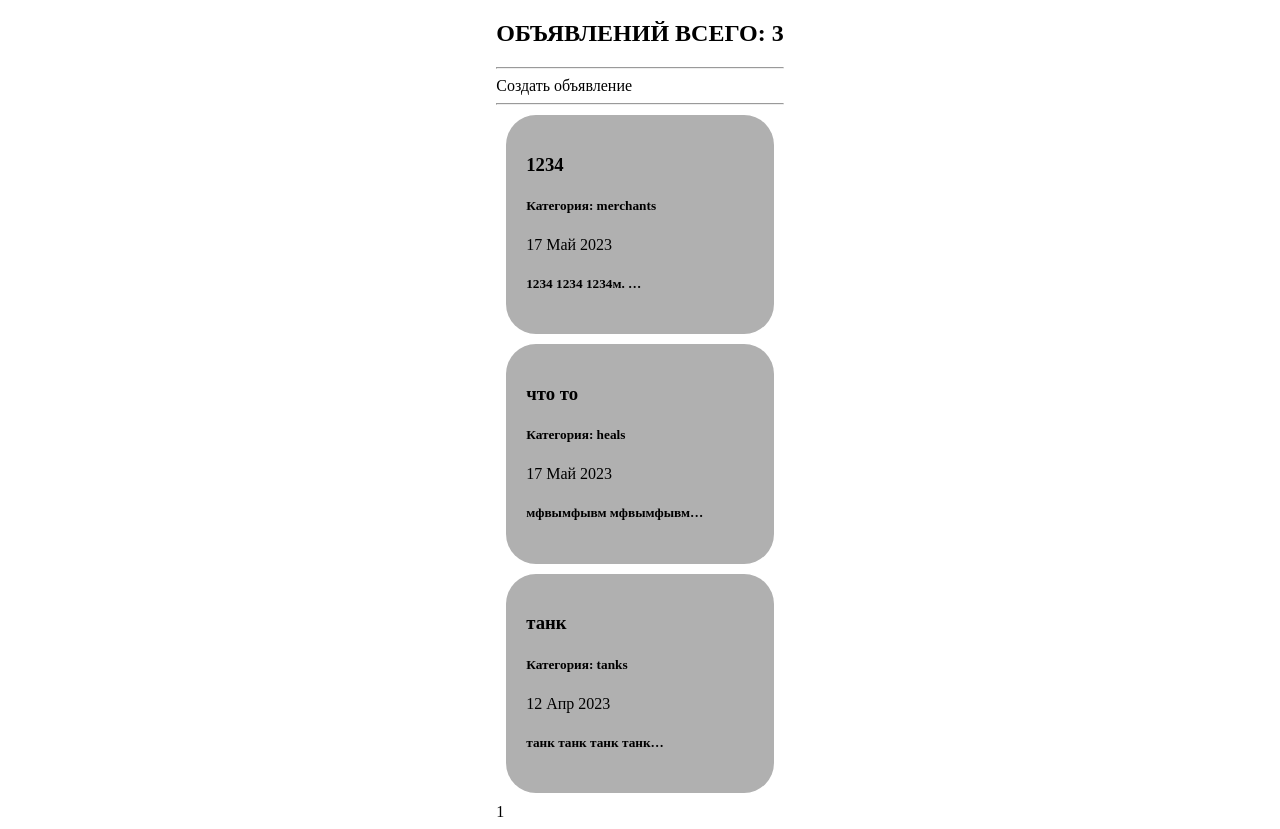
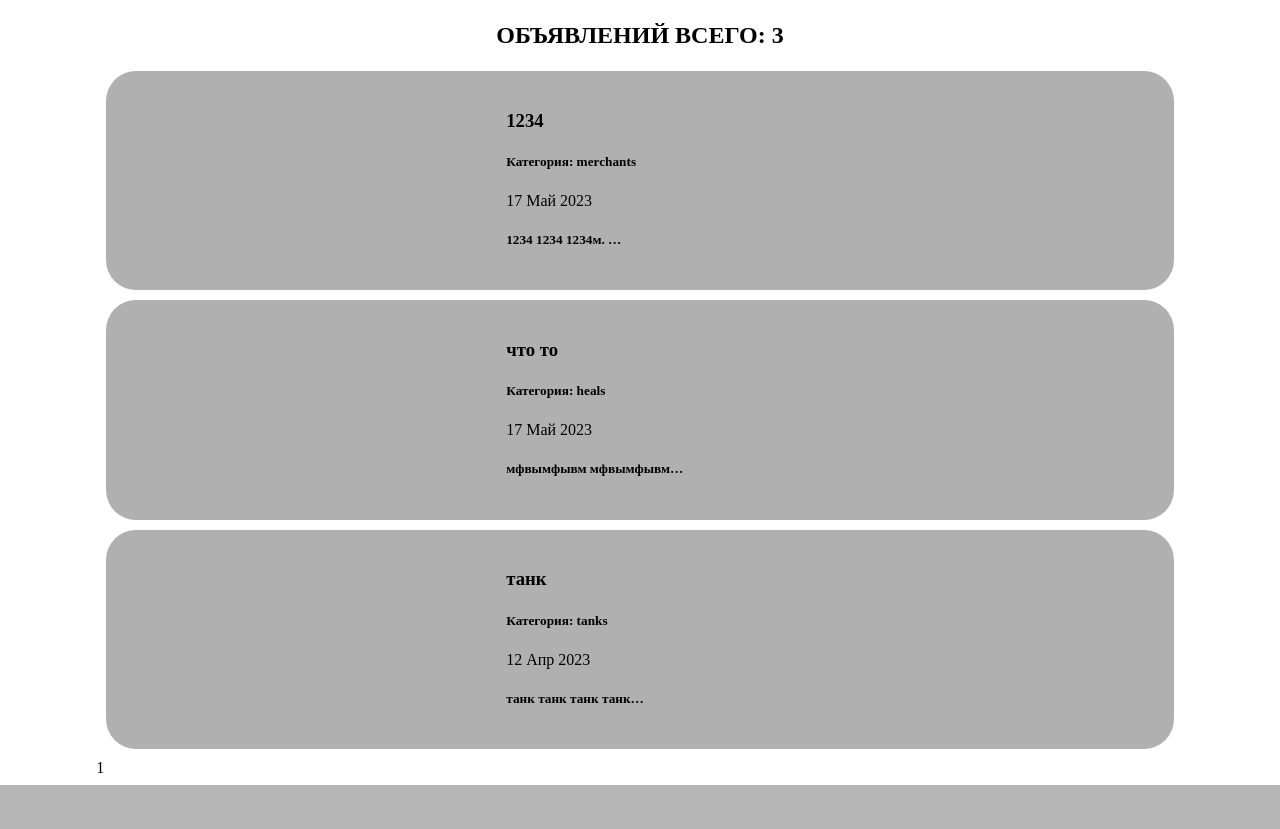
Before and after one commit to the-ugolkov/BBoard, a Django app: page /ads/ in a window 1280 px wide. Shown: the part 48-877 px from the top of the page. After the commit the page ends 833 px from the top, so only its background shows below. Run offline with Django 4.2, Linux system fonts and the light colour scheme; data comes from the database, SQL or seed files in the repository; parts of the project's set-up code (start-up, migrations or seed data) failed here and were passed over.

Commit message:
мелкие изменения

```diff
--- a/B_Board/static/css/style.css
+++ b/B_Board/static/css/style.css
@@ -26,9 +26,11 @@
 }
 
 h2 {
+    align-self: center;
     text-transform: uppercase;
     text-decoration: none;
     color: #000;
+    padding: 2px 400px;
 }
 
 .nav-link {
@@ -38,12 +40,12 @@
 }
 
 .nav-link:hover {
-    color: #828282;
+    color: aliceblue;
 }
 
 .block-ad {
     background-color: #b0b0b0;
-    padding: 20px;
+    padding: 20px 400px;
     border-radius: 30px;
     margin: 10px;
 }
--- a/B_Board/templates/ads/ads.html
+++ b/B_Board/templates/ads/ads.html
@@ -6,9 +6,6 @@
 
 {% block content %}
     <h2>Объявлений всего: {{ ads|length }}</h2>
-    <hr>
-    <a class="nav-link" href="/ads/create">Создать объявление</a>
-    <hr>
     {% if ads %}
         {% for ad in ads %}
             <div class="block-ad">
```
